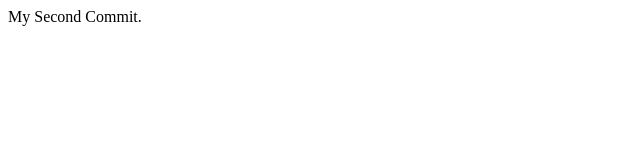
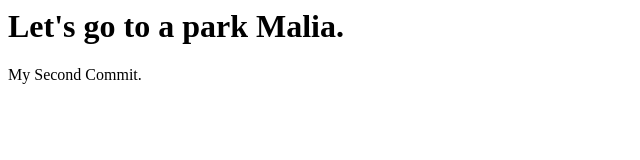
Before and after one commit to chroniclesofkena/coding_fellowship, a plain HTML site: page index.html in a window 1280 px wide. Shown: the whole page, without its empty margins (0-640 px from the left). Drawn offline with Linux system fonts and the light colour scheme.

Commit message:
Testing Nelify index.html
Added h1 content.

```diff
--- a/index.html
+++ b/index.html
@@ -1 +1,2 @@
+<h1>Let's go to a park Malia.</h1>
 <p> My Second Commit.</p>
```
